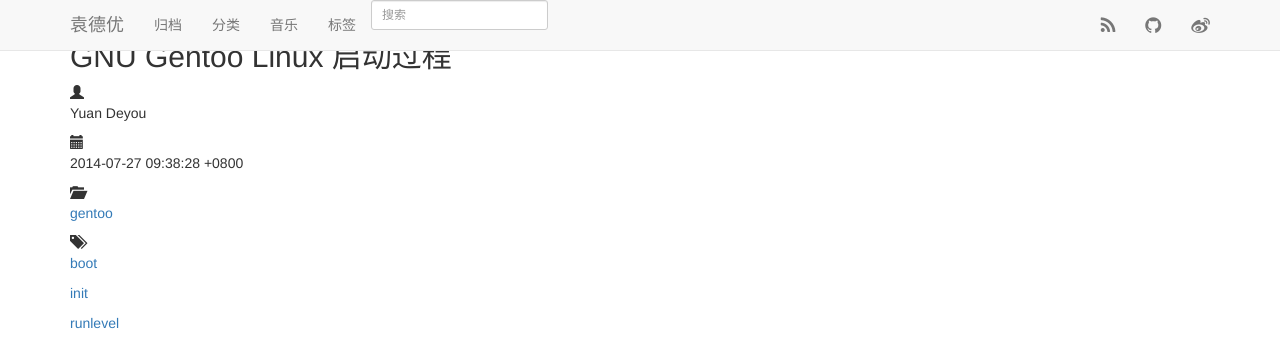
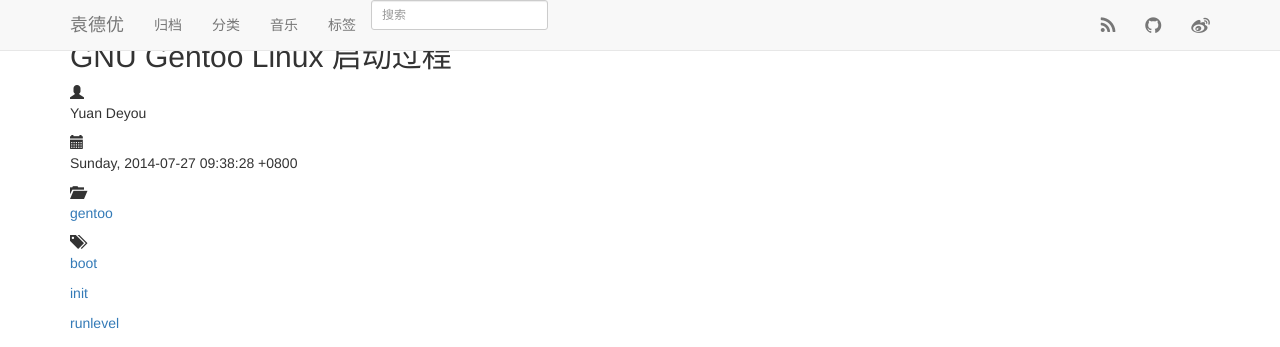
Before and after one commit to yuandeyou/yuandeyou.github.io, a Jekyll site: the page built from _posts/2014-07-27-gentoo-boot.md, in a window 1280 px wide and 900 px high. Shown: the top 347 px of the window. Built offline with Jekyll 4.4.1, drawn with Linux system fonts in a browser that asks for light colours; nearby versions of some CDN libraries; Markdown is read by kramdown in place of the engine named in the settings; comment, search, counter and statistics services are not loaded.

Commit message:
post time local

```diff
--- a/_includes/themes/havee/post.html
+++ b/_includes/themes/havee/post.html
@@ -15,7 +15,7 @@
 		<span class="glyphicon glyphicon-user"></span><p>{{ site.author.name }}</p>
 	    <!-- <span class="glyphicon glyphicon-calendar"></span><p>{{ page.date | date: "%A, %Y-%m-%d %H:%M:%S +0008" }}</p> -->
 	    <!-- <span class="glyphicon glyphicon-calendar"></span><p>{{ page.date | date: "%A," }} {{ page.date }}</p> -->
-	    <span class="glyphicon glyphicon-calendar"></span><p>{{ page.datee }}</p>
+	    <span class="glyphicon glyphicon-calendar"></span><p>{{ page.datee | date: "%A," }} {{ page.datee }}</p>
 		<span class="glyphicon glyphicon-folder-open"></span> {% if page.categories %}{% for category in page.categories %}<a href="/categories.html#{{ category }}-ref" title="{{ category }}"><p>{{ category }}</p></a>{% endfor %}{% endif %}
 		<span class="glyphicon glyphicon-tags"></span> {% if page.tags %}{% for tag in page.tags %}<a href="/tags.html#{{ tag }}-ref" title="{{ tag }}"><p>{{ tag }}</p></a>{% endfor %}{% endif %}
       </div>
```
